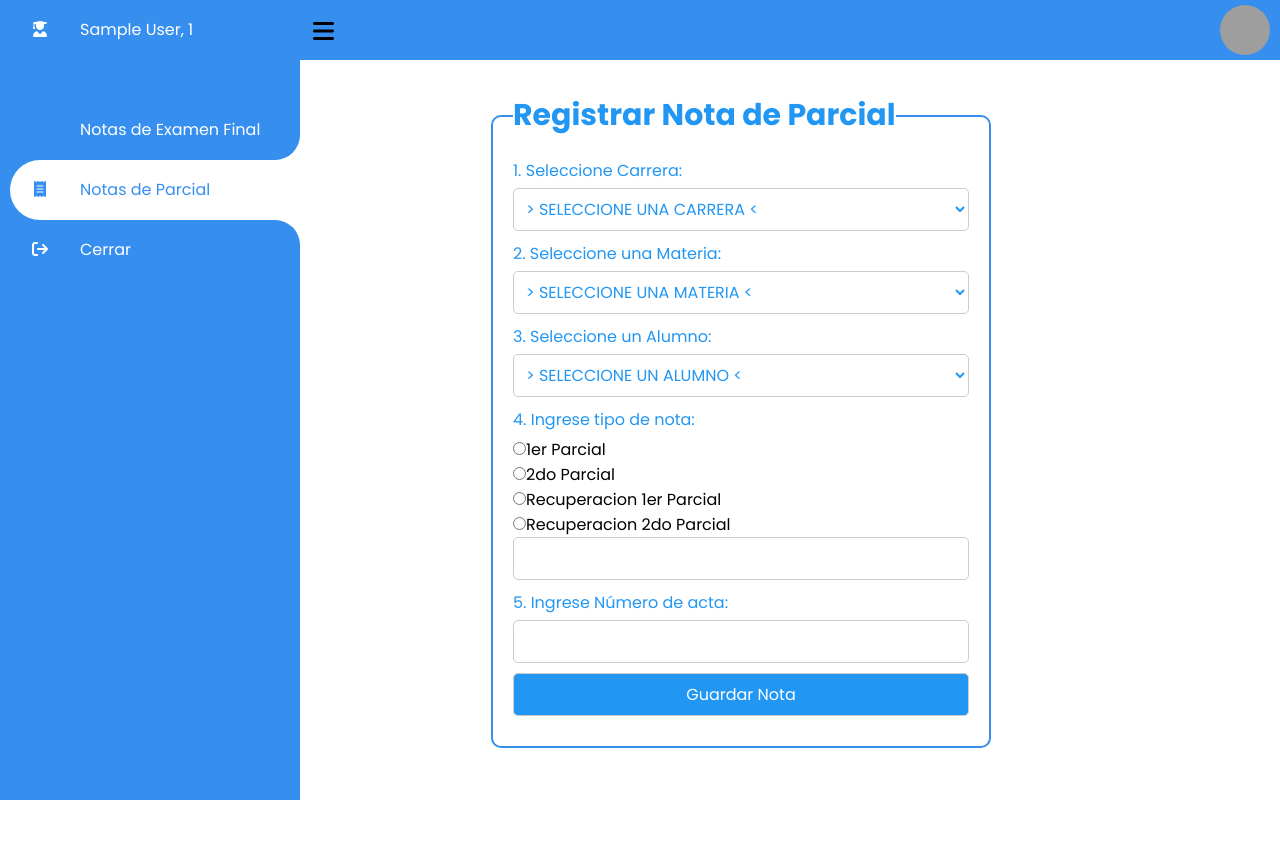
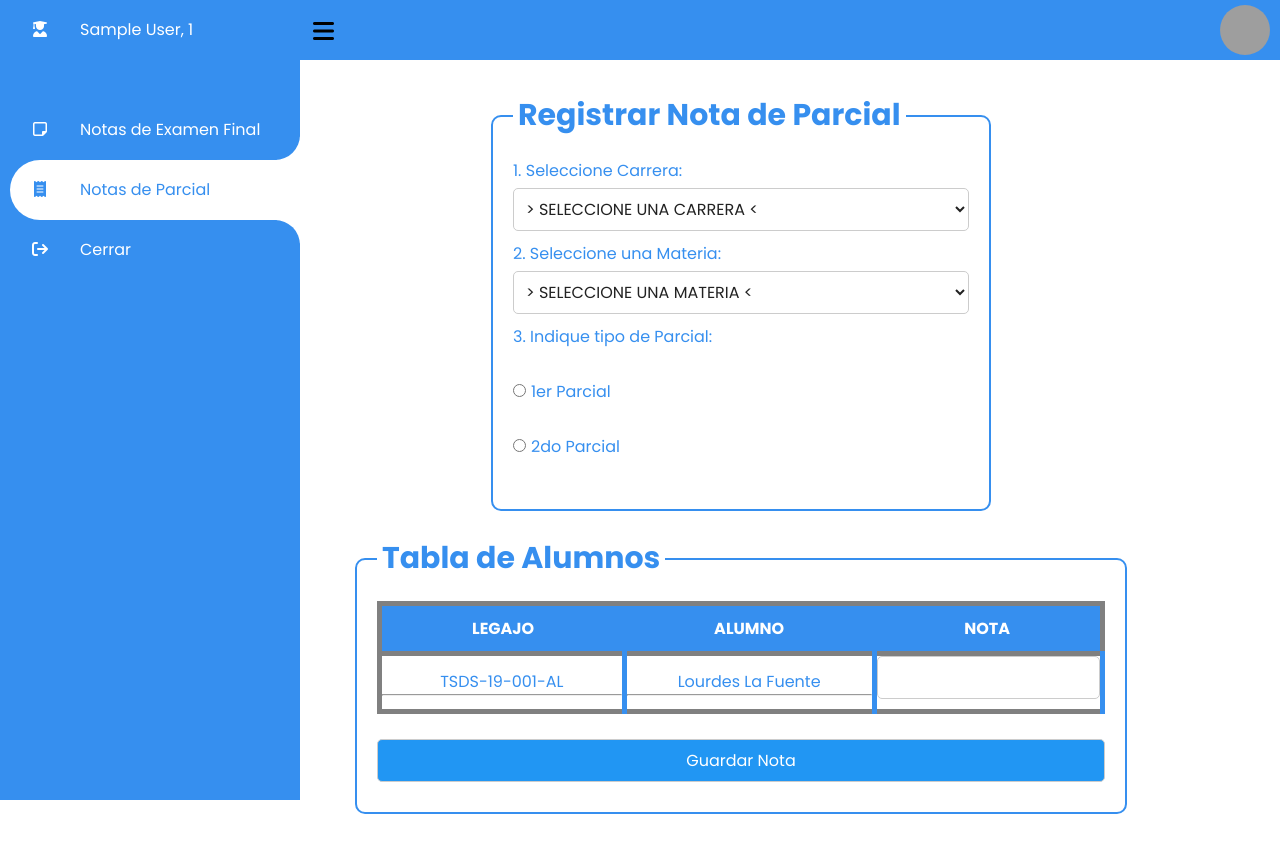
Before and after one commit to LuluLafuente/ELLI.2, a PHP site: page /examen_parcial.php in a window 1280 px wide. Before the commit the page ends 800 px from the top, so only its background shows below. Run offline with PHP 8.4, Linux system fonts and the light colour scheme; the visitor is signed in with stand-in values (Sample User, id 1); data comes from the database, SQL or seed files in the repository; some libraries are stand-ins or nearby versions; grey boxes are pictures that could not be loaded.

Commit message:
Add files via upload
Carga de notas parcial, para varios alumnos

```diff
--- a/bd_conexion.php
+++ b/bd_conexion.php
@@ -14,4 +14,7 @@
         //DEVUELVO EL RESULTADO DE LA OPERACION
         return $conexion;
     }
+
+
+
 ?>
--- a/css/stylePortal.css
+++ b/css/stylePortal.css
@@ -538,13 +538,14 @@ fieldset {
 }
 
 legend {
-  color: #2196F3;
+  color: var(--blue);
   font-size: 30px;
   font-weight: bold;
+  padding: 0 5px;
 }
 
 label {
-  color: #2196F3;
+  color: var(--blue);
   display: block;
   margin-bottom: 5px;
 }
@@ -562,13 +563,16 @@ input[type="submit"] {
 
 select {
   background-color: #fff;
-  color: #2196F3;
+  color: var(--black1);
 }
 
 input[type="submit"] {
   background-color: #2196F3;
   color: white;
   cursor: pointer;
+}
+input[type="radio"] {
+  margin-right: 5px;
 }
 
 .form {
@@ -642,6 +646,8 @@ input[type="submit"] {
   background: #fff;
   margin-bottom: 60px;
 }
+
+
 
 /*************************************/
 /************* MOBILE ****************/
--- a/examen_parcial.html
+++ b/examen_parcial.html
@@ -7,6 +7,7 @@
     <meta name="viewport" content="width=device-width, initial-scale=1.0" />
     <script src="https://kit.fontawesome.com/c0959f9251.js" crossorigin="anonymous">
     </script>
+    <script src="https://code.jquery.com/jquery-3.6.0.min.js"></script>
     <link rel="stylesheet" href="./css/stylePortal.css" />
     <link rel="icon"
         href="https://iset-tuc.infd.edu.ar/sitio/wp-content/plugins/edupress-escuela/public/skins/redinfod/img/favicon_32x32.png"
@@ -16,6 +17,7 @@
         sizes="192x192">
 
     <title>Registrar Notas de Parcial</title>
+
 </head>
 
 <body>
@@ -33,7 +35,7 @@
                 </li>
                 <li>
                     <a href="examen_final.php">
-                        <span class="icon"><i class=" fa-note-sticky"></i></span>
+                        <span class="icon"><i class="fa-regular fa-note-sticky"></i></span>
                         <span class="title">Notas de Examen Final</span>
                     </a>
                 </li>
@@ -64,71 +66,88 @@
             <div class="contenido">
                 <fieldset>
                     <legend><strong>Registrar Nota de Parcial</strong></legend>
-                    <form id="formularioNotas" action="guardar_nota.php" method="POST">
+                    <form id="formularioNotas" action="guardar_nota_parcial.php" method="POST">
+
                         <label for="carrera">1. Seleccione Carrera:</label>
                         <select id="carreraSelect" name="carrera">
                             <option value="0" selected disabled>&gt; SELECCIONE UNA CARRERA &lt;</option>
                             <?php for ($i = 0; $i < $consulta1->rowCount(); $i++):
-                                    $id = $resultado1[$i]['id_carrera'];
+                                    $idc = $resultado1[$i]['id_carrera'];
                                     $carr = $resultado1[$i]['nombre'];
                                 ?>
-                            <option value="<?php echo $id; ?>" id="carrera" name="carrera" required>
+                            <option value="<?php echo $idc; ?>" id="carrera" name="carrera" required>
                                 <?php echo $carr; ?>
                             </option>
                             <?php endfor; ?>
                         </select>
+
                         <label for="materia">2. Seleccione una Materia:</label>
                         <select id="materiaSelect" name="materia">
                             <option value="0" selected disabled>&gt; SELECCIONE UNA MATERIA &lt;</option>
                             <?php for ($i = 0; $i < $consulta2->rowCount(); $i++):
-                            $id = $resultado2[$i]['ID_MATERIA'];
+                            $idm = $resultado2[$i]['ID_MATERIA'];
                             $mate = $resultado2[$i]['NOMBRE'];
                             $carreraId = $resultado2[$i]['ID_CARRERA']; // ID de la carrera a la que pertenece la materia
                         ?>
-                            <option value="<?php echo $id; ?>" data-carrera="<?php echo $carreraId; ?>" required>
+                            <option value="<?php echo $idm; ?>" data-carrera="<?php echo $carreraId; ?>" required>
                                 <?php echo $mate; ?>
                             </option>
                             <?php endfor; ?>
                         </select>
-                        <br>
-                        <label for="alumno">3. Seleccione un Alumno:</label>
-                        <select id="alumnoSelect" name="alumno">
+                        <label for="nota">3. Indique tipo de Parcial:</label><br>
+                        <label for="nota1"><input type="radio" id="nota1" name="tipoNota" value="1ER_PARCIAL">1er
+                            Parcial</label><br>
+                        <label for="nota2"><input type="radio" id="nota2" name="tipoNota" value="2DO_PARCIAL">2do
+                            Parcial</label><br>
+                </fieldset>
+                <br>
 
-                            <option value="0" selected disabled>&gt; SELECCIONE UN ALUMNO &lt;</option>
-                            <?php for ($i = 0; $i < $consulta3->rowCount(); $i++):
-                                    $idalumno = $resultado3[$i]['LEGAJO'];
-                                    $nombre = $resultado3[$i]['ALUMNO'];
-                                    $materiaId = $resultado3[$i]['ID_MATERIA']; // ID de la Materia a la que pertenece el alumno
+                <fieldset>
+                    <legend><strong>Tabla de Alumnos</strong></legend>
+                    <!-- La tabla para mostrar los alumnos -->
+                    <table>
+                        <thead>
+                            <tr>
+                                <th>Legajo</th>
+                                <th>Alumno</th>
+                                <th>Nota</th>
+                            </tr>
+                        </thead>
+                        <tbody>
+                            <tr>
+                                <td>
+                                    <!--Legajo Alumnos-->
+                                    <?php for ($i=0; $i < $consulta3->rowCount(); $i++): ?>
+                                    <input type="hidden" name="legajo[]"
+                                        value="<?php echo $resultado3[$i]['LEGAJO'];?>">
+                                    <?php echo $resultado3[$i]['LEGAJO'];?>
+                                    <hr>
+                                    <?php endfor; ?>
+                                </td>
+                                <td>
+                                    <!--Alumnos-->
+                                    <?php for ($i=0; $i < $consulta3->rowCount(); $i++): ?>
+                                    <?php echo $resultado3[$i]['ALUMNO'];?>
+                                    <hr>
+                                    <?php endfor; ?>
+                                </td>
+                                <td>
+                                    <!--Notas-->
+                                    <input type="number" name="nota[]" value="nota">
+                                </td>
+                            </tr>
 
-                                ?>
-                            <option value="<?php echo $idalumno; ?>" data-materia="<?php echo $materiaId;?>" required>
-                                <?php echo $nombre; ?>
-                            </option>
-                            <?php endfor; ?>
-                        </select>
-                        <br>
-                        <label for="nota">4. Ingrese tipo de nota:</label>
-                        <input type="radio" id="nota1" name="tipoNota" value="1er Parcial">1er Parcial<br>
-                        <input type="radio" id="nota2" name="tipoNota" value="2do Parcial">2do Parcial<br>
-                        <input type="radio" id="recNota1" name="tipoNota" value="Recuperacion 1er Parcial">Recuperacion
-                        1er Parcial<br>
-                        <input type="radio" id="recNota2" name="tipoNota" value="Recuperacion 2do Parcial">Recuperacion
-                        2do Parcial<br>
-                        <input type="number" id="valor" name="valor">
-
-
-                        <label for="acta">5. Ingrese Número de acta:</label>
-                        <input type="number" id="acta" name="acta" required><br>
-
-                        <input type="submit" value="Guardar Nota">
-                    </form>
+                    </table>
+                    <br>
+                    <input type="submit" value="Guardar Nota">
                 </fieldset>
+                </form>
             </div>
         </div>
     </div>
+    <script src="js/appAlumno.js"></script>
+    <script src="js/filtro_carga_notas_parcial.js"></script>
 
-    <script src="js/appAlumno.js"></script>
-    <script src="js/filtro_carga_notas.js"></script>
 </body>
 
 </html>
--- a/examen_parcial.php
+++ b/examen_parcial.php
@@ -23,7 +23,8 @@ $conexion = conexionDB();
 //BUSCAR LA LISTA DE ALUMNOS DE SU MATERIA
 $consulta1 = selectCarrera($conexion);
 $consulta2 = selectMaterias($conexion);
-$consulta3 = selectAlumnosCursado($conexion,19);
+$consulta3 = selectAlumnosCursado($conexion, 19);
+
 
 //GUARDO TODOS LOS RESULTADOS EN UNA VARIABLE
 $resultado1 = $consulta1->fetchAll();
--- /dev/null
+++ b/js/filtro_carga_notas_parcial.js
@@ -0,0 +1,51 @@
+// Esperar a que el documento esté listo
+$(document).ready(function() {
+    // Capturar el evento change del select de la carrera
+    $('#carreraSelect').change(function() {
+        // Filtrar las opciones de materia en función de la carrera seleccionada
+        $('#materiaSelect option').each(function() {
+            var carreraId = $(this).data('carrera');
+            if ($('#carreraSelect').val() == 0 || carreraId == $('#carreraSelect').val()) {
+                $(this).show();
+            } else {
+                $(this).hide();
+            }
+        }).change(); // <-- Esto activa el evento change al cargar la página
+
+        // Reiniciar el select de materia para que aparezca el mensaje de selección
+        $('#materiaSelect').val(0);
+    });
+
+    // Capturar el evento change del select de la materia
+    $('#materiaSelect').change(function() {
+        // Obtener el valor seleccionado de la materia
+        var selectedMateria = $(this).val();
+
+        // Hacer una petición AJAX al servidor para obtener los alumnos inscritos en la materia
+        $.ajax({
+            url: 'obtener_alumnos_inscritos.php', // Cambia 'obtener_alumnos_inscritos.php' por el archivo PHP que realizará la consulta
+            method: 'POST',
+            data: { materiaId: selectedMateria },
+            dataType: 'json',
+            success: function(response) {
+                // Limpiar el select de alumnos
+                $('#alumnoSelect').empty();
+
+                // Agregar la opción para seleccionar un alumno
+                $('#alumnoSelect').append('<option value="0" selected disabled>&gt; SELECCIONE UN ALUMNO &lt;</option>');
+
+                // Agregar las opciones de alumnos obtenidas de la consulta
+                for (var i = 0; i < response.length; i++) {
+                    var alumnoId = response[i].id_alumno;
+                    var alumnoNombre = response[i].nombre_alumno;
+                    $('#alumnoSelect').append('<option value="' + alumnoId + '">' + alumnoNombre + '</option>');
+                }
+            },
+            error: function(xhr, status, error) {
+                // Manejar el error si es necesario
+                console.log('Error al obtener los alumnos inscritos:', error);
+                console.log('selectedMateria');
+            }
+        });
+    });
+});
--- a/ver_notas_examen.html
+++ b/ver_notas_examen.html
@@ -98,7 +98,7 @@
                             <tbody>
                                 <tr>
                                     <td>
-                                        <!--Lagajo Alumno-->
+                                        <!--Legajo Alumno-->
                                         <?php for ($i=0; $i < $consulta->rowCount(); $i++): ?>
                                         <?php echo $resultado[$i]['LEGAJO_ALU']; ?>
                                         <hr>
```
Also changed, not shown: guardar_nota.php (+9 -6 lines), guardar_nota_parcial.php (added, +66 -0 lines), obtener_alumnos_inscritos_parcial.php (renamed from constancias.php, +9 -30 lines), img_profile/TSDS-21-001-AL.png (added).
